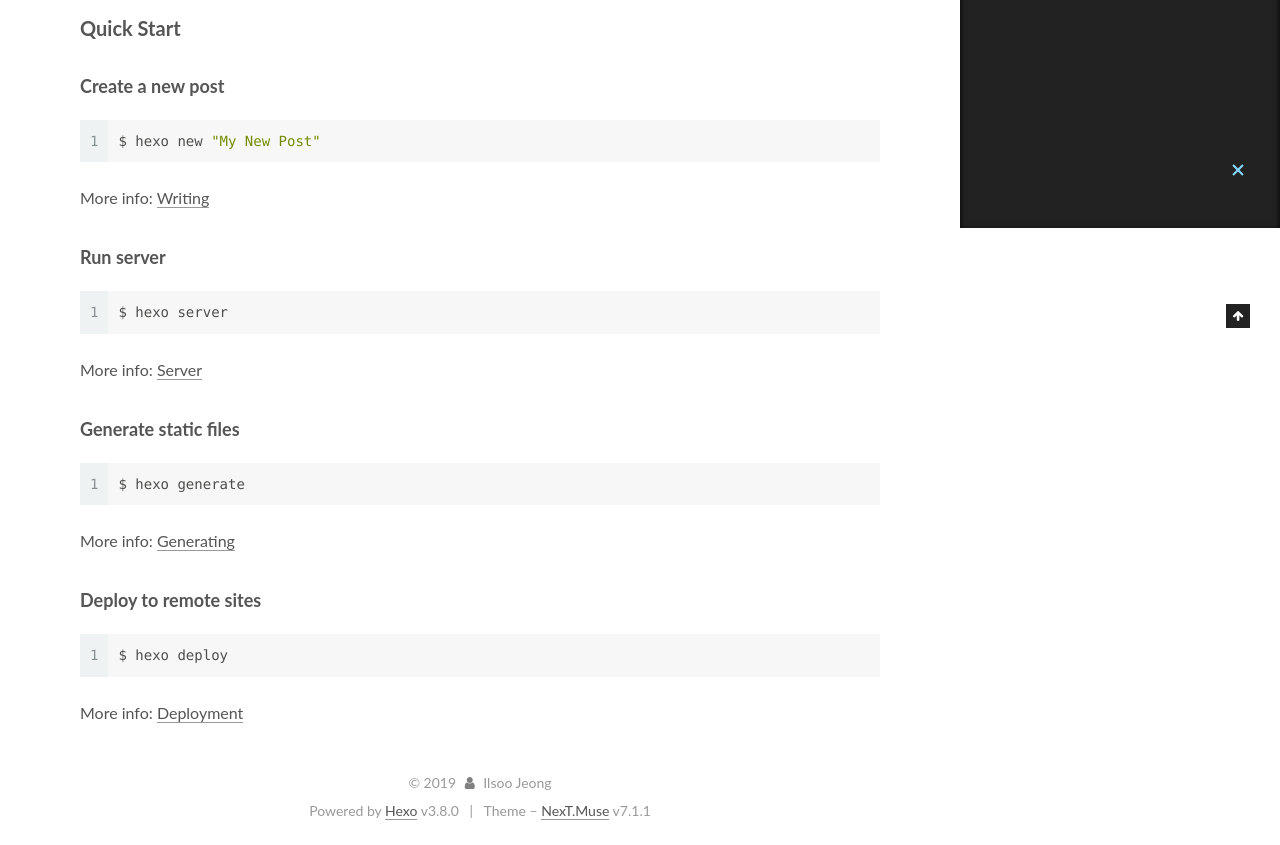
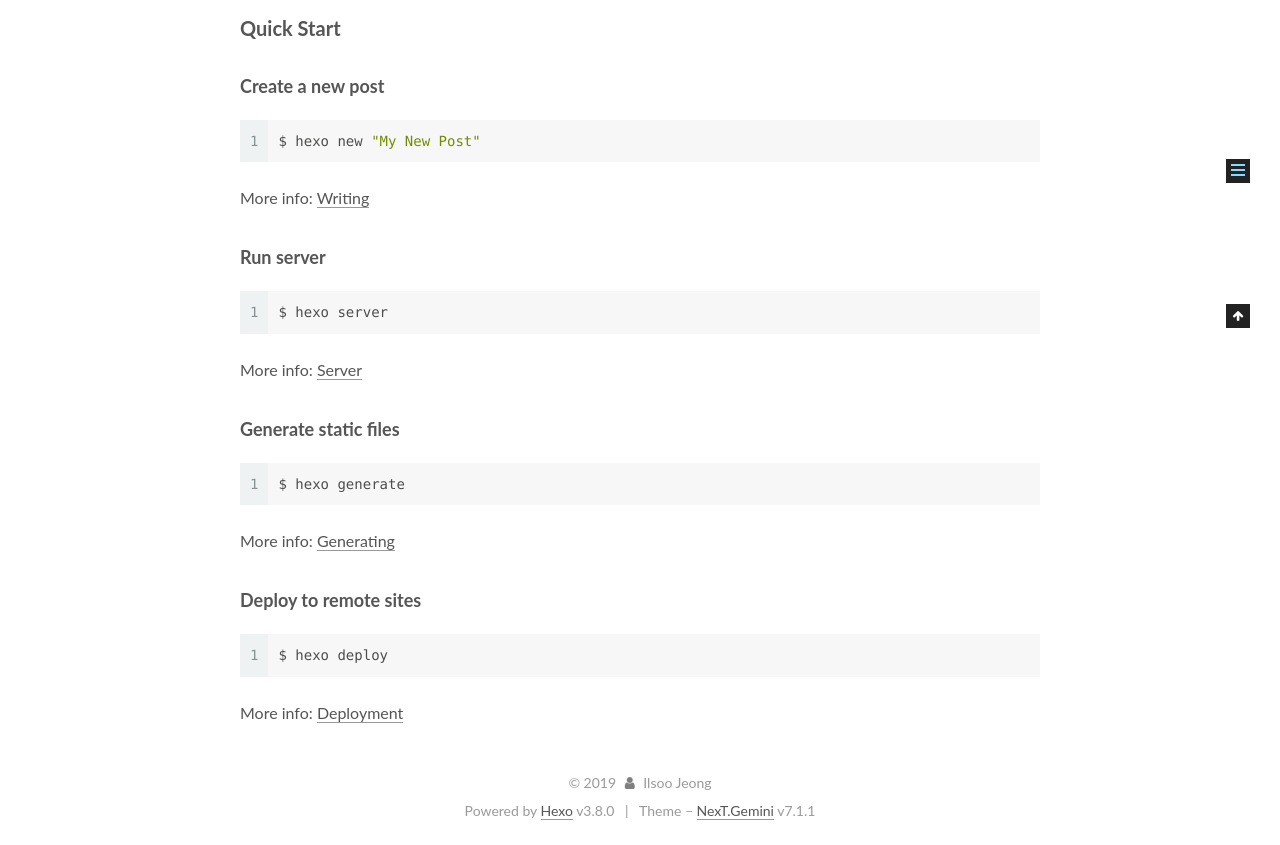
Before and after one commit to isjeong79/isjeong79.github.io, a plain HTML site: page 2019/05/16/hello-world/index.html in a window 1280 px wide. Shown: the part 572-1417 px from the top of the page. Drawn offline with Linux system fonts and the light colour scheme.

Commit message:
Site updated: 2019-05-17 00:21:33

```diff
--- a/2019/05/16/hello-world/index.html
+++ b/2019/05/16/hello-world/index.html
@@ -14,7 +14,7 @@
 
 
 
-<html class="theme-next muse use-motion" lang>
+<html class="theme-next gemini use-motion" lang>
 <head><meta name="generator" content="Hexo 3.8.0">
   <meta charset="UTF-8">
 <meta http-equiv="X-UA-Compatible" content="IE=edge">
@@ -70,7 +70,7 @@
   var NexT = window.NexT || {};
   var CONFIG = {
     root: '/',
-    scheme: 'Muse',
+    scheme: 'Gemini',
     version: '7.1.1',
     sidebar: {"position":"left","display":"post","offset":12,"onmobile":false,"dimmer":false},
     back2top: true,
@@ -249,9 +249,6 @@
 
 
 
-
-
-
 </nav>
 
 
@@ -269,6 +266,9 @@
     <main id="main" class="main">
       <div class="main-inner">
         <div class="content-wrap">
+
+
+
 
           <div id="content" class="content">
 
@@ -550,7 +550,7 @@
 
 
 
-  <div class="theme-info">Theme – <a href="https://theme-next.org" class="theme-link" rel="noopener" target="_blank">NexT.Muse</a> v7.1.1</div>
+  <div class="theme-info">Theme – <a href="https://theme-next.org" class="theme-link" rel="noopener" target="_blank">NexT.Gemini</a> v7.1.1</div>
 
 
 
@@ -638,7 +638,10 @@
 
 
 
-  <script src="/js/schemes/muse.js?v=7.1.1"></script>
+  <script src="/js/affix.js?v=7.1.1"></script>
+
+  <script src="/js/schemes/pisces.js?v=7.1.1"></script>
+
 
 
 
```
Also changed, not shown: archives/2019/05/index.html (+23 -20 lines), archives/2019/index.html (+23 -20 lines), archives/index.html (+23 -20 lines), index.html (+10 -7 lines).
